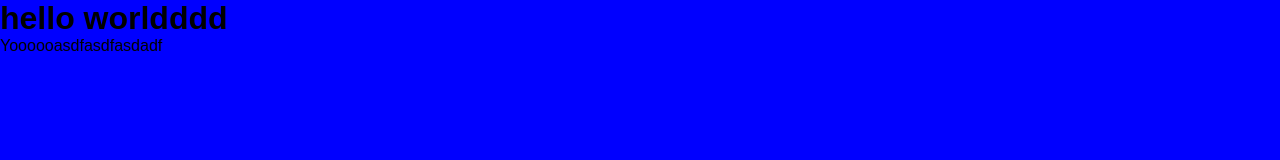
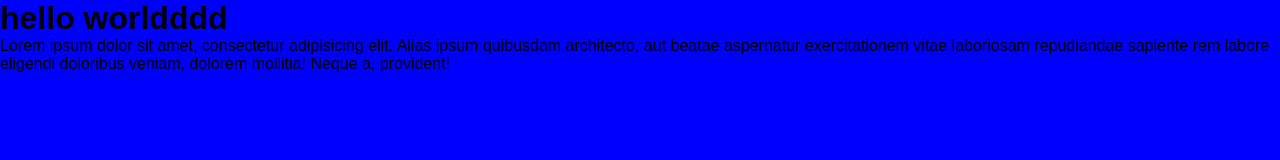
Before and after one commit to SICKMUSKETEERS/IndeedProject, a website: page index.html in a window 1280 px wide. Drawn offline with nearby package versions, Linux system fonts and the light colour scheme; files that its build step writes are made by us from their sources.

Commit message:
added new paragraph

```diff
--- a/index.html
+++ b/index.html
@@ -10,8 +10,7 @@
 </head>
 <body>
 	<h1>hello worldddd</h1>
-	<p>Yoooooasdfasdfasdadf</p>
-
+	<p>Lorem ipsum dolor sit amet, consectetur adipisicing elit. Alias ipsum quibusdam architecto, aut beatae aspernatur exercitationem vitae laboriosam repudiandae sapiente rem labore eligendi doloribus veniam, dolorem mollitia! Neque a, provident!</p>
 	<script src="http://ajax.googleapis.com/ajax/libs/jquery/1.10.2/jquery.min.js"></script>
 	<script src="js/app.js"></script>
 </body>
```
